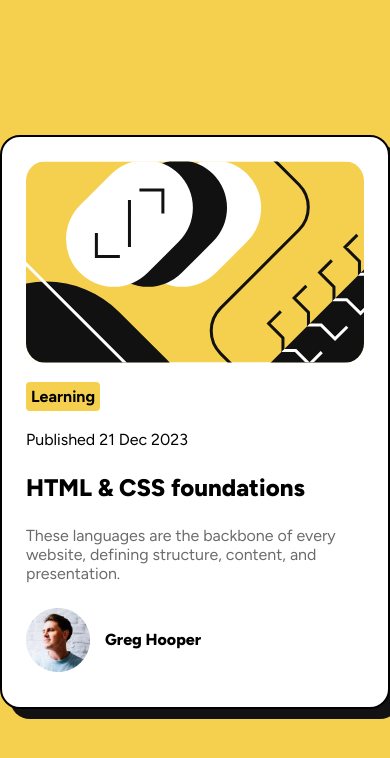
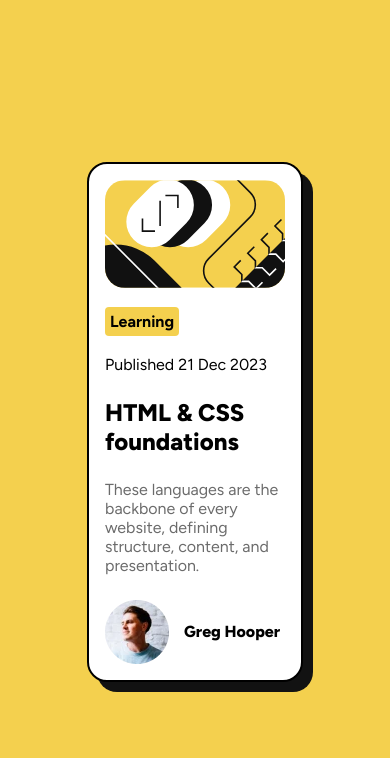
Before and after one commit to isibellsia/simple-blog-card, a plain HTML site: page index.html in a window 390 px wide. Drawn offline with Linux system fonts and the light colour scheme; files whose address does not match are found by name.

Commit message:
feat: mobile responsive design

```diff
--- a/styles.css
+++ b/styles.css
@@ -50,3 +50,12 @@ h2{
     gap: 15px;
     font-weight: 800;
 }
+
+@media (max-width: 500px) {
+    .container {
+        padding: 16px;
+        width: 180px;
+        height: auto;
+    }
+
+}
```
